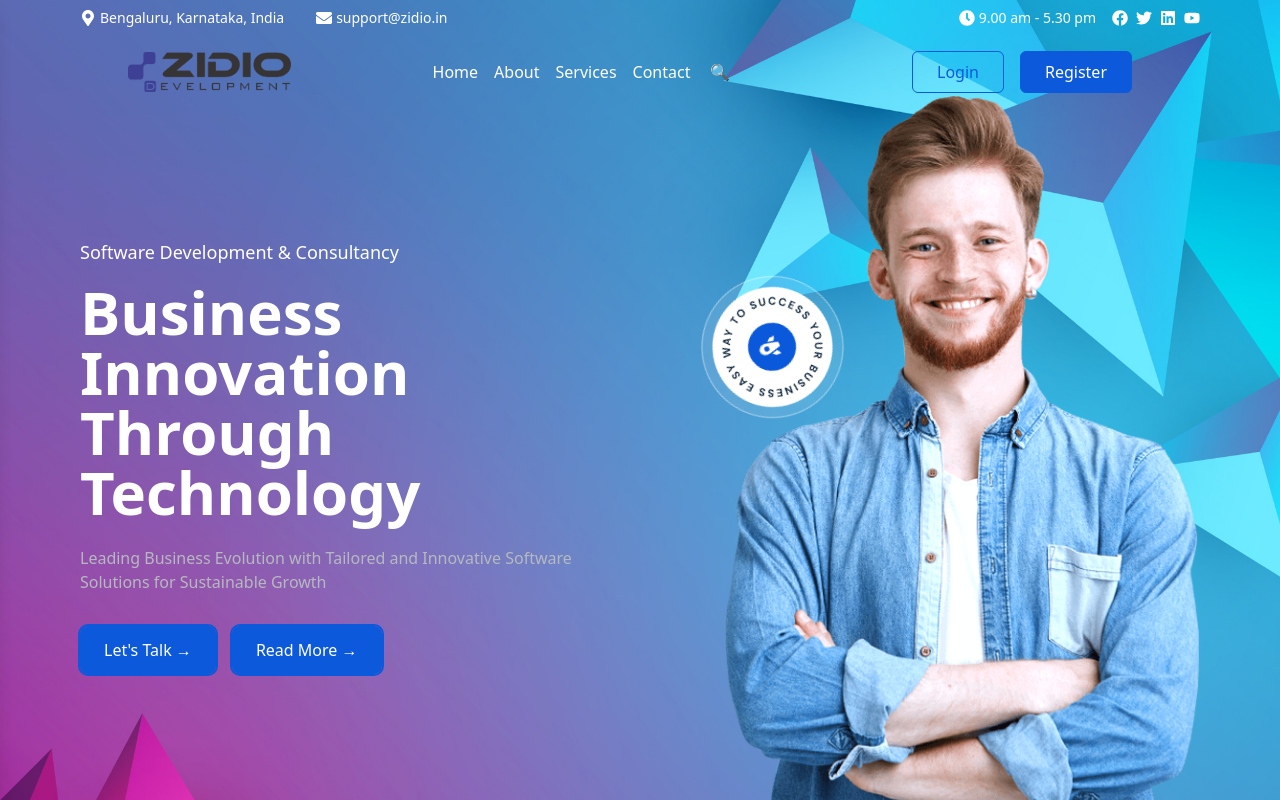
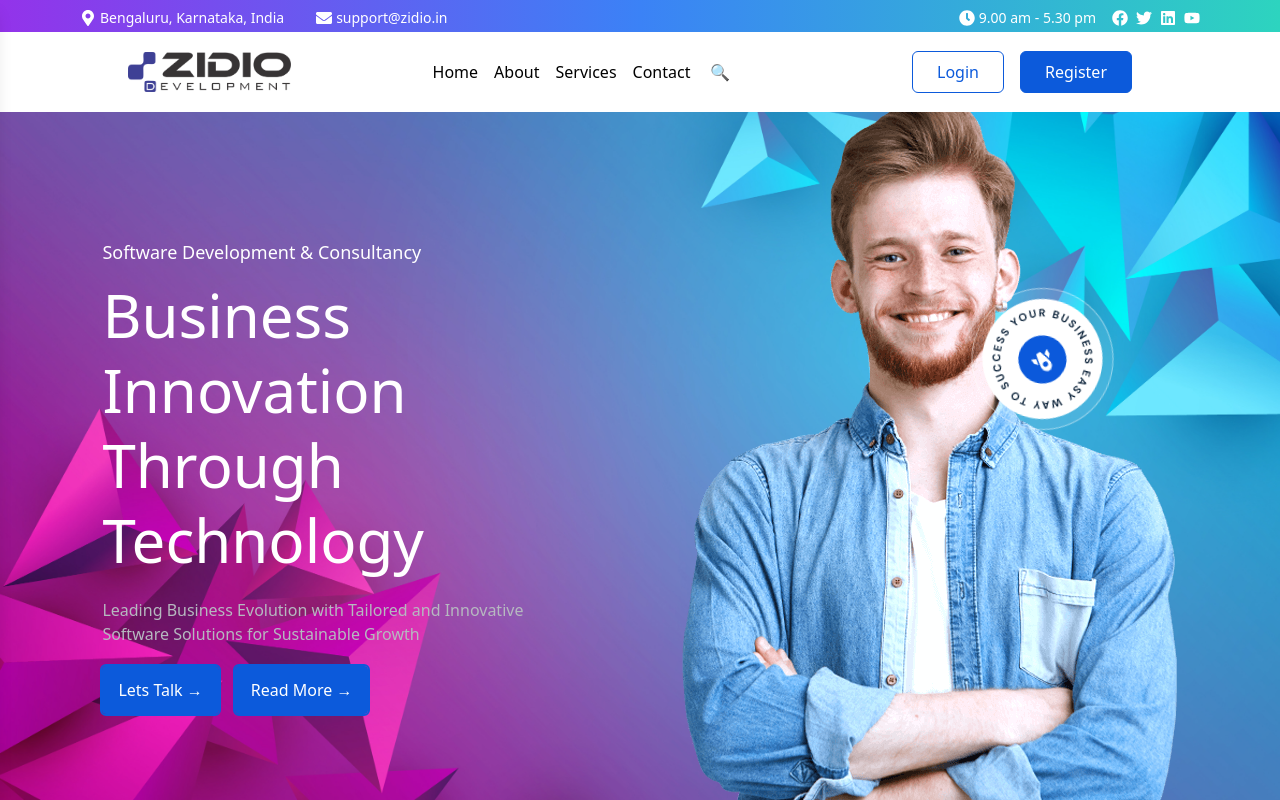
Before and after one commit to devendra279/Zidio-team-8, a React (Vite) app: page / in a window 1280 px wide. Shown: the top 800 px of the page. Built offline with nearby package versions, Linux system fonts and the light colour scheme.

Commit message:
header updated

```diff
--- a/src/App.jsx
+++ b/src/App.jsx
@@ -1,9 +1,9 @@
-import { BrowserRouter as Router, Routes, Route } from "react-router-dom";
+import { BrowserRouter as Router, Routes, Route, BrowserRouter } from "react-router-dom";
 import "./App.css";
-// import Top from './Components/Top'
-// import Header from './Components/Header'
-import Hero from "./Components/Hero";
-// import Footer from './Components/Footer'
+import Top from "./Components/Top";
+import Header from "./Components/Header";
+// import Hero from "./Components/Hero";
+import Footer from "./Components/Footer";
 import Services from "./Components/Services";
 import Contact from "./Components/Contact";
 // import About from './Components/About'
@@ -14,33 +14,33 @@ import Login from "./Components/Login";
 import Register from "./Components/Register";
 import Home from "./Components/Home";
 import { ToastContainer } from "react-toastify";
+import Homepage from "./pages/homepage";
 function App() {
   // const [count, setCount] = useState(0)
   const { user } = useContext(Auth);
   return (
     <>
-      <Router>
-        {" "}
+      <BrowserRouter>
+
         <div className="bg-[#f9fafb]">
           <ToastContainer />
         </div>
-        {/* <Top /> */}
-        {/* <Header /> */}
-        <Hero />
-        {/* <About/> */}
+        <Top />
+        <Header />
+       {/* <Hero />  */}
         <Routes>
-          {/* <Route path="/" element={<Hero/>} /> */}
-          {/* <Route path="//Components/About" element={<About />} /> */}
-          <Route path="/services" element={<Services />} />
-          <Route path="/Components/Contact" element={<Contact />} />
-          <Route path="/Components/Register" element={<Register />}></Route>
-          <Route path="/login" element={<Login />}></Route>
+          <Route index element={<Homepage/>}/>
+          <Route path="services" element={<Services />} />
+          <Route path="contact" element={<Contact />} />
+          <Route path="Register" element={<Register />}></Route>
+          <Route path="login" element={<Login />}></Route>
           <Route
             path="/home"
             element={user ? <Home /> : <Login />}
           ></Route>{" "}
         </Routes>
-      </Router>
+        <Footer/>
+      </BrowserRouter>
     </>
   );
 }
--- a/src/Components/Contact.jsx
+++ b/src/Components/Contact.jsx
@@ -1,6 +1,6 @@
 // import React from 'react';
 import { FaPhoneAlt, FaEnvelope, FaClock } from 'react-icons/fa';
-import Footer from "./Footer";
+
 import Header from "./Header";
 
 const Contact = () => {
@@ -88,7 +88,7 @@ const Contact = () => {
           title="Google Map"
         ></iframe>
       </section>
-      <Footer/>
+
     </div>
   );
 };
--- a/src/Components/Header.jsx
+++ b/src/Components/Header.jsx
@@ -1,17 +1,17 @@
-import { useState, useEffect } from 'react';
-import { Link } from 'react-router-dom';
-import zidioLogo from '../assets/zidio-logo.png';
-import { FaFacebook, FaTwitter, FaLinkedin, FaYoutube } from 'react-icons/fa';
-import { GiHamburgerMenu } from 'react-icons/gi';
+import { useState, useEffect } from "react";
+import { Link } from "react-router-dom";
+import zidioLogo from "../assets/zidio-logo.png";
+import { FaFacebook, FaTwitter, FaLinkedin, FaYoutube } from "react-icons/fa";
+import { GiHamburgerMenu } from "react-icons/gi";
 import Top from "./Top";
-import Modal from './Modal';  // Import the custom Modal component
-import Login from './Login';  // Import your Login component
-import Register from './Register';  // Import your Register component
+import Modal from "./Modal"; // Import the custom Modal component
+import Login from "./Login"; // Import your Login component
+import Register from "./Register"; // Import your Register component
 
 const Header = () => {
   const [isSidebarOpen, setIsSidebarOpen] = useState(false);
   const [isScrolled, setIsScrolled] = useState(false);
-  const [isLoginOpen, setIsLoginOpen] = useState(false);   // For Login modal
+  const [isLoginOpen, setIsLoginOpen] = useState(false); // For Login modal
   const [isRegisterOpen, setIsRegisterOpen] = useState(false); // For Register modal
 
   const toggleSidebar = () => {
@@ -24,8 +24,8 @@ const Header = () => {
   };
 
   useEffect(() => {
-    window.addEventListener('scroll', handleScroll);
-    return () => window.removeEventListener('scroll', handleScroll);
+    window.addEventListener("scroll", handleScroll);
+    return () => window.removeEventListener("scroll", handleScroll);
   }, []);
 
   const openLoginModal = () => setIsLoginOpen(true);
@@ -37,43 +37,64 @@ const Header = () => {
 
   return (
     <>
-      <Top/>
-      <div className={`fixed top-8 left-0 right-0 z-50 transition-all duration-300 ${isScrolled ? 'bg-[#0D1B2A]' : 'bg-[transparent]'}`}>
-        <div className='mx-[10%] flex justify-between items-center h-20'>
+      <Top />
+      <div
+        className={`fixed top-8 left-0 right-0 z-50 transition-all duration-300 ${
+          isScrolled ? "bg-[#0D1B2A] text-white" : "bg-white text-black"
+        }`}
+      >
+        <div className="mx-[10%] flex justify-between items-center h-20">
           {/* Hamburger Menu for Mobile */}
-          <div className='lg:hidden flex items-center cursor-pointer' onClick={toggleSidebar}>
-            <GiHamburgerMenu className='text-btColor' size={30} />
+          <div
+            className="lg:hidden flex items-center cursor-pointer"
+            onClick={toggleSidebar}
+          >
+            <GiHamburgerMenu className="text-btColor" size={30} />
           </div>
 
           <div>
-            <img src={zidioLogo} alt="Zidio-logo" className='h-10' />
+            <img src={zidioLogo} alt="Zidio-logo" className="h-10" />
           </div>
 
-          <div className='flex items-center hidden lg:flex'>
-            <ul className='list-none flex space-x-4'>
-              <li className='hover:text-btColor cursor-pointer'>
-                <Link to="/" className="text-white hover:text-btColor">Home</Link>
+          <div className="flex items-center hidden lg:flex">
+            <ul className="list-none flex space-x-4">
+              <li className="hover:text-btColor cursor-pointer">
+                <Link to="/" className=" hover:text-btColor">
+                  Home
+                </Link>
               </li>
-              <li className='hover:text-btColor cursor-pointer'>
-                <Link to="/Components/About" className="text-white hover:text-btColor">About</Link>
+              <li className="hover:text-btColor cursor-pointer">
+                <Link to="About" className=" hover:text-btColor">
+                  About
+                </Link>
               </li>
-              <li className='hover:text-btColor cursor-pointer'>
-                <Link to="/services" className="text-white hover:text-btColor">Services</Link>
+              <li className="hover:text-btColor cursor-pointer">
+                <Link to="services" className=" hover:text-btColor">
+                  Services
+                </Link>
               </li>
-              <li className='hover:text-btColor cursor-pointer'>
-                <Link to="/Components/Contact" className="text-white hover:text-btColor">Contact</Link>
+              <li className="hover:text-btColor cursor-pointer">
+                <Link to="contact" className=" hover:text-btColor">
+                  Contact
+                </Link>
               </li>
             </ul>
 
-            <span className='mx-5 cursor-pointer hidden lg:block'>🔍</span>
+            <span className="mx-5 cursor-pointer hidden lg:block">🔍</span>
           </div>
 
           {/* Login & Register Buttons for Desktop */}
-          <div className='mx-5 flex space-x-4 hidden lg:flex'>
-            <button onClick={openLoginModal} className='px-6 py-2 text-btColor border-btColor border rounded-md hover:bg-btColor hover:text-white transition-all'>
+          <div className="mx-5 flex space-x-4 hidden lg:flex">
+            <button
+              onClick={openLoginModal}
+              className="px-6 py-2 text-btColor border-btColor border rounded-md hover:bg-btColor hover:text-white transition-all"
+            >
               Login
             </button>
-            <button onClick={openRegisterModal} className='px-6 py-2 text-white bg-btColor border-btColor border rounded-md hover:bg-white hover:text-btColor transition-all'>
+            <button
+              onClick={openRegisterModal}
+              className="px-6 py-2 text-white bg-btColor border-btColor border rounded-md hover:bg-white hover:text-btColor transition-all"
+            >
               Register
             </button>
           </div>
@@ -82,59 +103,113 @@ const Header = () => {
         {/* Overlay for Sidebar */}
         {isSidebarOpen && (
           <div
-            className='fixed inset-0 z-10 bg-black bg-opacity-50'
+            className="fixed inset-0 z-10 bg-black bg-opacity-50"
             onClick={toggleSidebar}
           />
         )}
 
         {/* Sidebar */}
-        <div className={`fixed top-0 left-0 w-64 h-full bg-white shadow-lg transform transition-transform duration-300 ease-in-out ${isSidebarOpen ? 'translate-x-0' : '-translate-x-full'} z-20`}>
-          <div className='p-4 flex justify-between items-center'>
-            <h2 className='text-lg font-bold'>Menu </h2>
-            <button onClick={toggleSidebar} className='text-btColor'>✖</button>
+        <div
+          className={`fixed top-0 left-0 w-64 h-full bg-white shadow-lg transform transition-transform duration-300 ease-in-out ${
+            isSidebarOpen ? "translate-x-0" : "-translate-x-full"
+          } z-20`}
+        >
+          <div className="p-4 flex justify-between items-center">
+            <h2 className="text-lg font-bold text-black">Menu </h2>
+            <button onClick={toggleSidebar} className="text-btColor">
+              ✖
+            </button>
           </div>
-          <ul className='list-none'>
-            <li className='p-4 hover:bg-gray-200 cursor-pointer' onClick={toggleSidebar}>
+          <ul className="list-none">
+            <li
+              className="p-4 text-black hover:bg-gray-200 cursor-pointer"
+              onClick={toggleSidebar}
+            >
               <Link to="/">Home</Link>
             </li>
-            <li className='p-4 hover:bg-gray-200 cursor-pointer' onClick={toggleSidebar}>
-              <Link to="/Components/About">About</Link>
+            <li
+              className="p-4 text-black hover:bg-gray-200 cursor-pointer"
+              onClick={toggleSidebar}
+            >
+              <Link to="About">About</Link>
             </li>
-            <li className='p-4 hover:bg-gray-200 cursor-pointer' onClick={toggleSidebar}>
-              <Link to="/services">Services</Link>
+            <li
+              className="p-4 hover:bg-gray-200 cursor-pointer text-black"
+              onClick={toggleSidebar}
+            >
+              <Link to="services">Services</Link>
             </li>
-            <li className='p-4 hover:bg-gray-200 cursor-pointer' onClick={toggleSidebar}>
-              <Link to="/Components/Contact">Contact</Link>
+            <li
+              className="p-4 text-black hover:bg-gray-200 cursor-pointer"
+              onClick={toggleSidebar}
+            >
+              <Link to="contact">Contact</Link>
             </li>
           </ul>
           {/* Login & Register Buttons for Mobile */}
-<div className='flex flex-col items-center mt-4'>
-              <button onClick={openLoginModal} className='px-4 py-2 text-btColor border-btColor border rounded-md hover:bg-btColor hover:text-white transition-all mb-2'>
+          <div className="flex flex-col items-center mt-4">
+            <button
+              onClick={openLoginModal}
+              className="px-4 py-2 text-btColor border-btColor border rounded-md hover:bg-btColor hover:text-white transition-all mb-2"
+            >
               Login
             </button>
-              <button onClick={openRegisterModal} className='px-4 py-2 text-white bg-btColor border-btColor border rounded-md hover:bg-white hover:text-btColor transition-all'>
+            <button
+              onClick={openRegisterModal}
+              className="px-4 py-2 text-white bg-btColor border-btColor border rounded-md hover:bg-white hover:text-btColor transition-all"
+            >
               Register
             </button>
           </div>
           {/* Sidebar Footer */}
-          <div className='absolute bottom-0 left-0 right-0 p-4 bg-gray-100'>
-            <img src={zidioLogo} alt="Zidio Logo" className='h-10 mb-2 mx-auto' />
-            <div className='flex justify-center space-x-4'>
-              <a href="https://www.youtube.com/channel/UCvxJRddqZowVyN6AXjylnMg" target="_blank" rel="noopener noreferrer">
-                <FaYoutube className='text-btColor hover:text-blue-600 transition-colors' size={24} />
+          <div className="absolute bottom-0 left-0 right-0 p-4 bg-gray-100">
+            <img
+              src={zidioLogo}
+              alt="Zidio Logo"
+              className="h-10 mb-2 mx-auto"
+            />
+            <div className="flex justify-center space-x-4">
+              <a
+                href="https://www.youtube.com/channel/UCvxJRddqZowVyN6AXjylnMg"
+                target="_blank"
+                rel="noopener noreferrer"
+              >
+                <FaYoutube
+                  className="text-btColor hover:text-blue-600 transition-colors"
+                  size={24}
+                />
               </a>
-              <a href="https://www.facebook.com/profile.php?id=61556709391417" target="_blank" rel="noopener noreferrer">
-                <FaFacebook className='text-btColor hover:text-blue-600 transition-colors' size={24} />
+              <a
+                href="https://www.facebook.com/profile.php?id=61556709391417"
+                target="_blank"
+                rel="noopener noreferrer"
+              >
+                <FaFacebook
+                  className="text-btColor hover:text-blue-600 transition-colors"
+                  size={24}
+                />
               </a>
-              <a href="https://x.com/zidioDev" target="_blank" rel="noopener noreferrer">
-                <FaTwitter className='text-btColor hover:text-blue-600 transition-colors' size={24} />
+              <a
+                href="https://x.com/zidioDev"
+                target="_blank"
+                rel="noopener noreferrer"
+              >
+                <FaTwitter
+                  className="text-btColor hover:text-blue-600 transition-colors"
+                  size={24}
+                />
               </a>
-              <a href="https://www.linkedin.com/company/zidio-development/" target="_blank" rel="noopener noreferrer">
-                <FaLinkedin className='text-btColor hover:text-blue-600 transition-colors' size={24} />
+              <a
+                href="https://www.linkedin.com/company/zidio-development/"
+                target="_blank"
+                rel="noopener noreferrer"
+              >
+                <FaLinkedin
+                  className="text-btColor hover:text-blue-600 transition-colors"
+                  size={24}
+                />
               </a>
             </div>
-
-
           </div>
         </div>
       </div>
--- a/src/Components/Hero.jsx
+++ b/src/Components/Hero.jsx
@@ -1,49 +1,40 @@
 import rocket from '../assets/rocket.png';
 import model from '../assets/model.png';
-import Footer from "./Footer";
-import Header from "./Header";
-import { Link } from 'react-router-dom';
 
-const Hero = () => {
+const HeroPoster = () => {
   return (
-    <>
-      <Header />
-      <div className="bg-[url('./assets/heroBg.jpg')] bg-cover bg-center min-h-screen">
-        {/* Adjusted padding for spacing between header and hero */}
-        <div className="container mx-auto px-4 md:px-10 lg:px-20 py-24 flex justify-between items-center">
-          {/* Left Content */}
-          <div className="text-white max-w-lg">
-            <h6 className="text-lg mb-4">Software Development & Consultancy</h6>
-            <h1 className="text-4xl lg:text-6xl font-bold mb-6">
+    <div className="bg-[url('./assets/heroBg.jpg')] bg-cover min-h-[80vh] pt-[100px] relative"> {/* Adjusted the height and padding */}
+      <div className="mx-[8%] flex justify-between items-center relative z-10"> {/* Ensure elements are properly aligned */}
+
+        {/* Left Side Content */}
+        <div className="flex-1">
+          <h6 className="text-lg text-white mb-2">
+            Software Development & Consultancy
+          </h6>
+          <h1 className="text-6xl mt-3 mb-5 text-white leading-tight">
             Business Innovation <br /> Through Technology
           </h1>
-            <p className="text-[#B6B9C0] mb-8">
+          <p className="text-[#B6B9C0] mb-5 max-w-md">
             Leading Business Evolution with Tailored and Innovative Software Solutions for Sustainable Growth
           </p>
-            <div className="flex space-x-4">
-              <button className="cursor-pointer text-white px-6 py-3 rounded-lg outline outline-2 outline-btColor bg-btColor hover:bg-white hover:text-black transition-all">
-                Let's Talk &rarr;
+          <div>
+            <button className="cursor-pointer text-white mr-2 px-4 py-3 rounded outline outline-2 outline-btColor bg-btColor hover:bg-white hover:text-black">
+              Lets Talk &rarr;
             </button>
-              <button className="cursor-pointer text-white px-6 py-3 rounded-lg outline outline-2 outline-btColor bg-btColor hover:bg-white hover:text-black transition-all">
+            <button className="cursor-pointer text-white ml-2 px-4 py-3 rounded outline outline-2 outline-btColor bg-btColor hover:bg-white hover:text-black">
               Read More &rarr;
             </button>
           </div>
         </div>
 
-          {/* Right Image */}
-          <div className="relative">
-          <img src={rocket} alt="" className='absolute top-1/4 right-3/4 animate-[spin_10s_linear_infinite]' />
-            <img
-              src={model}
-              alt="Model Image"
-              className="max-h-[90vh] object-cover"
-            />
+        {/* Right Side Image */}
+        <div className="relative flex-1 flex justify-end">
+          <img src={rocket} alt="Rocket" className="absolute top-1/4 right-16 animate-[spin_20s_linear_infinite]" />
+          <img className="max-h-[80%]" src={model} alt="Model" /> {/* Reduced height for better alignment */}
         </div>
       </div>
-        <Footer />
     </div>
-    </>
   );
 };
 
-export default Hero;
+export default HeroPoster;
--- a/src/Components/Services.jsx
+++ b/src/Components/Services.jsx
@@ -4,7 +4,7 @@ import {
   FaMobileAlt,
   FaLaptopCode,
 } from "react-icons/fa"; // Icons for services
-import Footer from "./Footer";
+// import Footer from "./Footer";
 import Header from "./Header";
 
 const Services = () => {
@@ -85,7 +85,7 @@ const Services = () => {
           </button>
         </div>
       </div>{" "}
-      <Footer />
+
     </div>
   );
 };
--- a/src/Components/Top.jsx
+++ b/src/Components/Top.jsx
@@ -15,7 +15,7 @@ const Top = () => {
   }, []);
 
   return (
-    <div className={`transition-all duration-300 ${isScrolled ? 'bg-[#0D1B2A]' : 'bg-transparent'} text-white py-2 fixed w-full z-50`}>
+    <div className={`transition-all duration-300 ${isScrolled ? 'opacity-100' : 'opacity-100 pointer-events-none'} bg-gradient-to-r from-purple-600 via-blue-500 to-teal-400 text-white py-2 fixed w-full z-50`}>
       <div className="container mx-auto flex justify-between items-center px-4 md:px-8 lg:px-20">
 
         {/* Left Side: Location and Email */}
--- /dev/null
+++ b/src/pages/homepage.jsx
@@ -0,0 +1,11 @@
+import Hero from "../Components/Hero"
+
+const Homepage = () => {
+  return (
+    <>
+        <Hero />
+    </>
+  )
+}
+
+export default Homepage
```
Lines whose indentation alone changed are shown as unchanged.
